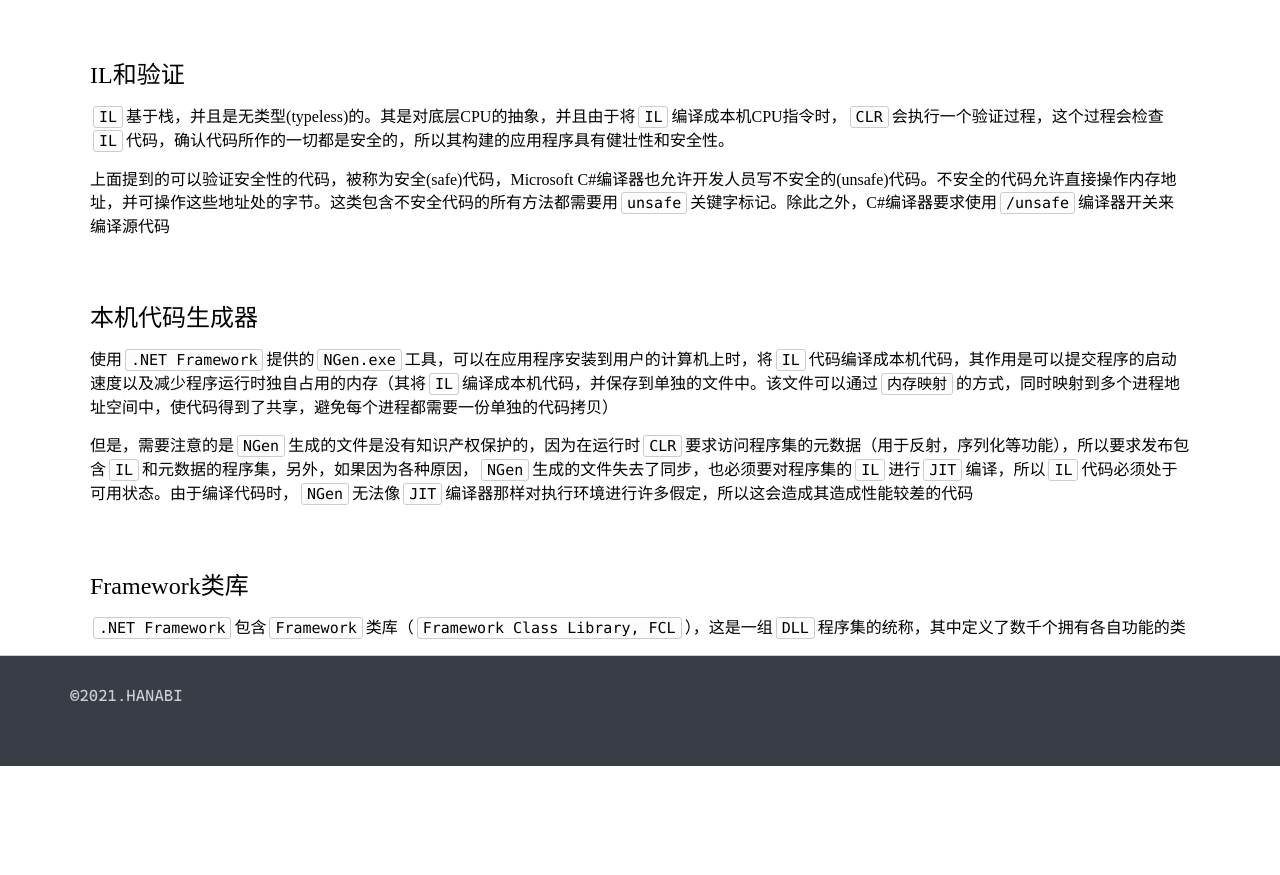
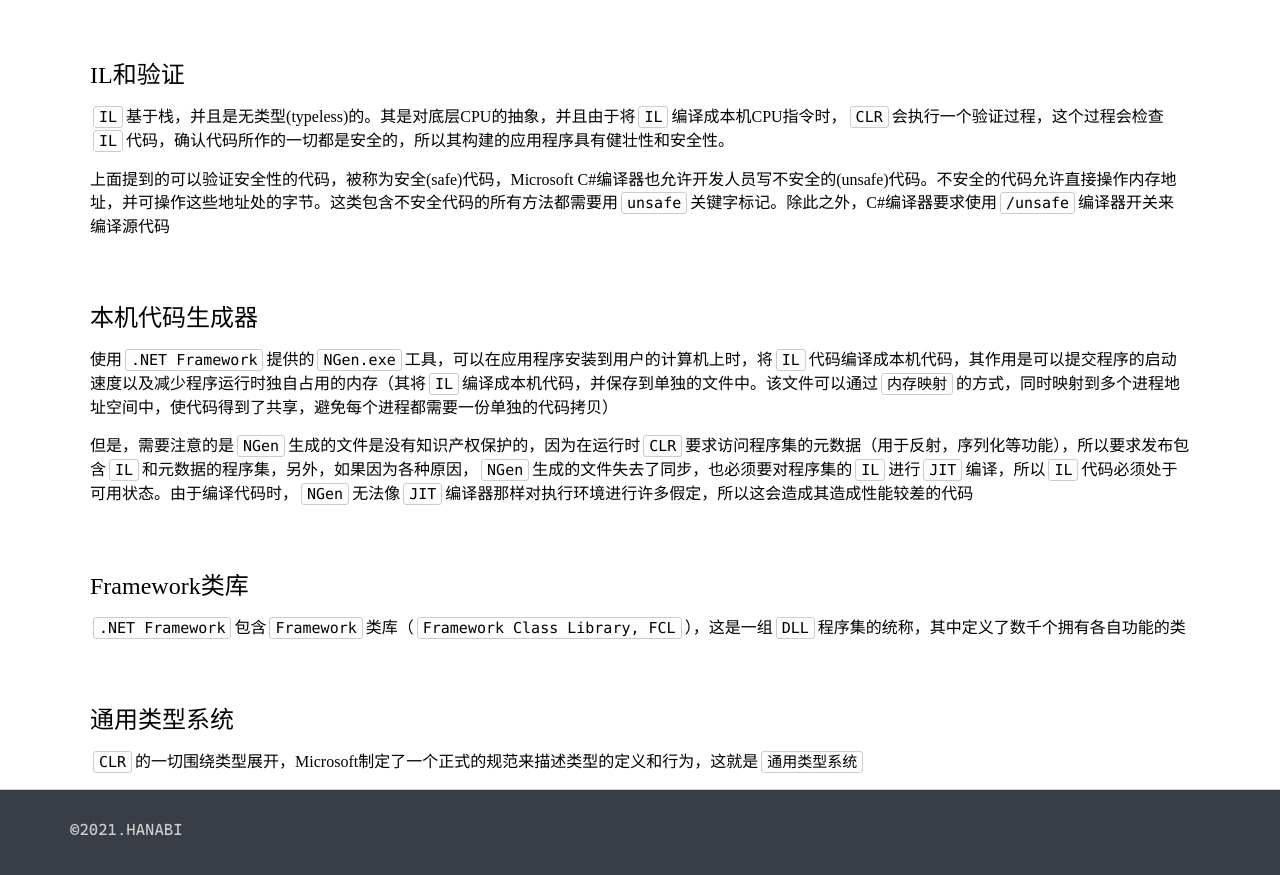
Before and after one commit to KamenRiderKuuga/kamenriderkuuga.github.io, a Jekyll site: the page built from _posts/2021-04-28-CSharp-2.md, in a window 1280 px wide and 900 px high, scrolled down 2764 px. Shown: the top 875 px of the window. Built offline with Jekyll 4.4.1, drawn with Linux system fonts in a browser that asks for light colours; before the commit the page ends 3530 px from its top, so only the background shows below that.

Commit message:
doc: document about CLR

```diff
--- a/_posts/2021-04-28-CSharp-2.md
+++ b/_posts/2021-04-28-CSharp-2.md
@@ -83,3 +83,7 @@ Windows执行可执行文件时，先检查其文件头，判断需要32位还
 ## Framework类库
 
 `.NET Framework`包含`Framework`类库（`Framework Class Library, FCL`），这是一组`DLL`程序集的统称，其中定义了数千个拥有各自功能的类
+
+## 通用类型系统
+
+`CLR`的一切围绕类型展开，Microsoft制定了一个正式的规范来描述类型的定义和行为，这就是`通用类型系统`
```
